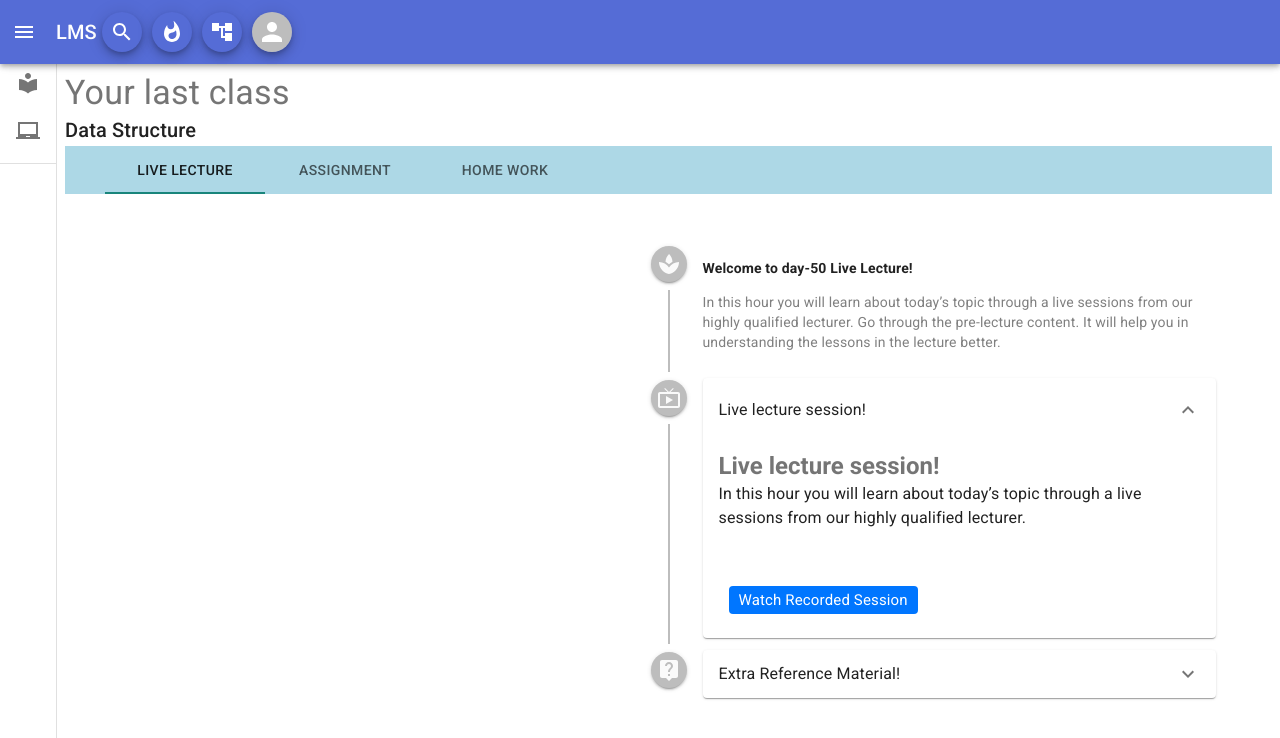
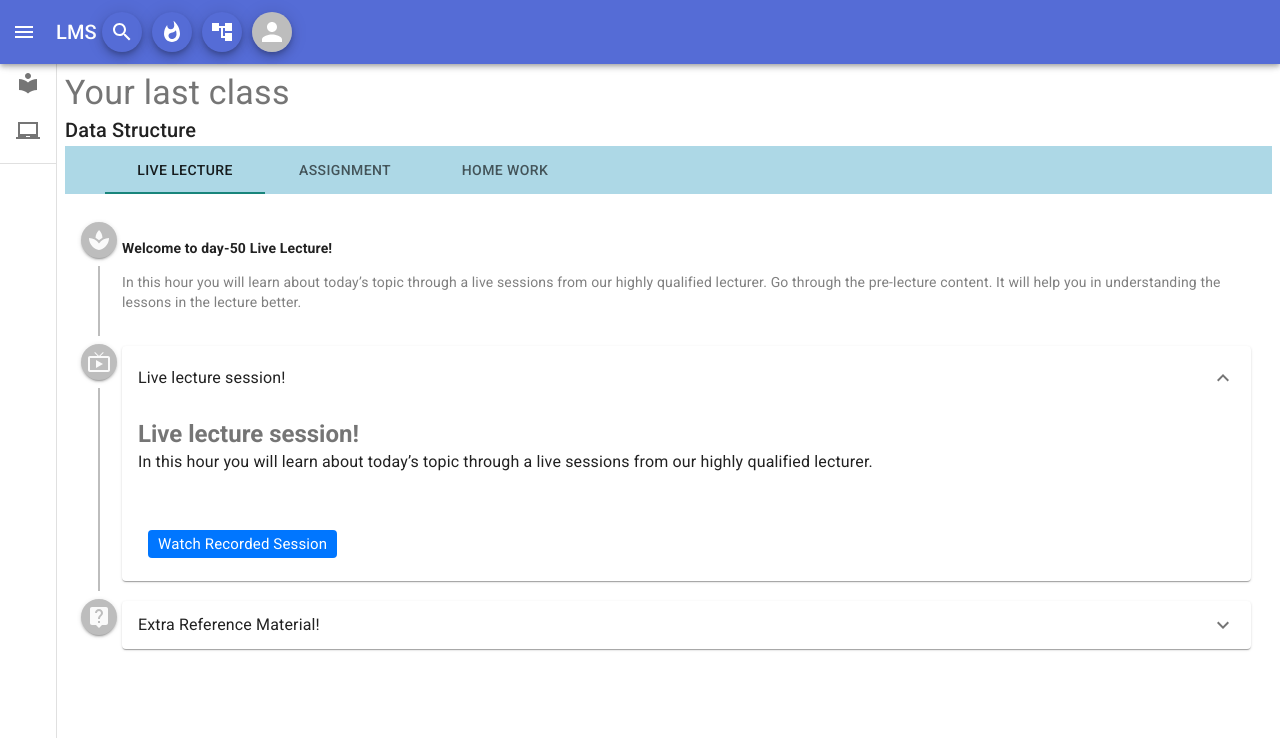
Before and after one commit to ats1999/lms-dashboard, a Next.js app: page /class/room in a window 1280 px wide. Shown: the top 738 px of the page. Built offline with nearby package versions, Linux system fonts and the light colour scheme.

Commit message:
removed lest space

```diff
--- a/components/class/ClassTabs.jsx
+++ b/components/class/ClassTabs.jsx
@@ -14,6 +14,9 @@ import { useRouter } from 'next/router';
 const useStyles = makeStyles((theme)=>({
     tabs:{
         backgroundColor:"lightblue"
+    },
+    tabpane:{
+        padding:"0px"
     }
 }))
 export default function ClassTabs({}){
@@ -42,13 +45,13 @@ export default function ClassTabs({}){
             <Tab label="Assignment" value={TABS.ASSIGNMENT} />
             <Tab label="Home work" value={TABS.HOME_WORK} />
         </TabList>
-        <TabPanel value={TABS.LIVE_LECTURE} >
+        <TabPanel value={TABS.LIVE_LECTURE} className={classes.tabpane} >
             <LiveLecture/>
         </TabPanel>
-        <TabPanel value={TABS.ASSIGNMENT} >
+        <TabPanel value={TABS.ASSIGNMENT} className={classes.tabpane} >
             <Assignment/>
         </TabPanel>
-        <TabPanel value={TABS.HOME_WORK} >
+        <TabPanel value={TABS.HOME_WORK} className={classes.tabpane} >
             <HomeWork/>
         </TabPanel>
   </TabContext>
--- a/components/class/LiveLecture.jsx
+++ b/components/class/LiveLecture.jsx
@@ -30,6 +30,18 @@ const useStyles = makeStyles((theme)=>({
         '& .MuiAccordionDetails-root':{
             display:"block"
         }
+    },timeline:{
+        '& .MuiTimelineItem-missingOppositeContent:before':{
+            flex:"0",
+            padding:0,
+            backgroundColor:"red"
+        },
+        '& .MuiTimelineContent-root':{
+            padding:"10px 5px 10px 5px"
+        },
+        [theme.breakpoints.down('xs')]:{
+            padding:"6px 0px"
+        }
     }
 }))
 export default function LiveLecture(){
@@ -41,7 +53,7 @@ export default function LiveLecture(){
         setAccordionPanel(accordionPanel===panel?null:panel);
     }
     return <div>
-        <Timeline align="left">
+        <Timeline align="left" className={classes.timeline}>
             <TimelineItem>
                 <TimelineSeparator>
                 <TimelineDot>
```
Also changed, not shown: styles/globals.css (line endings or trailing spaces).
